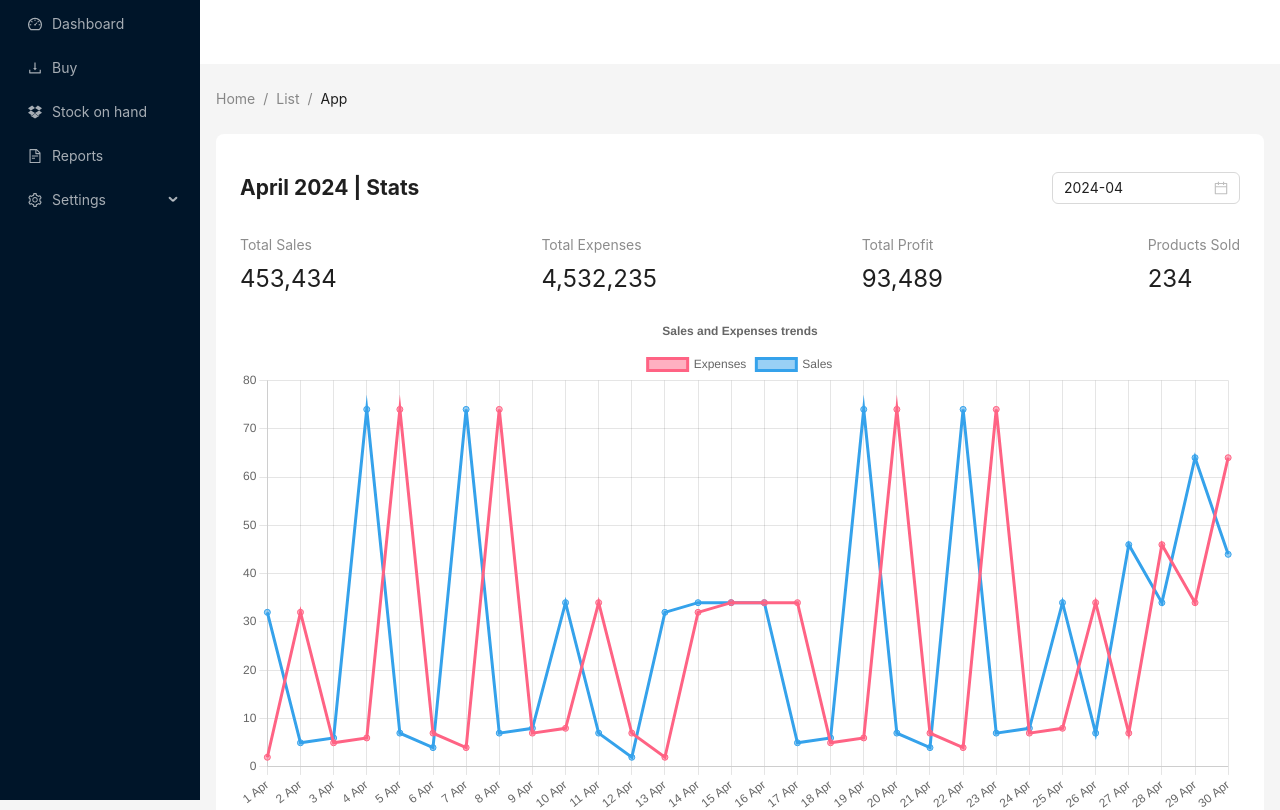
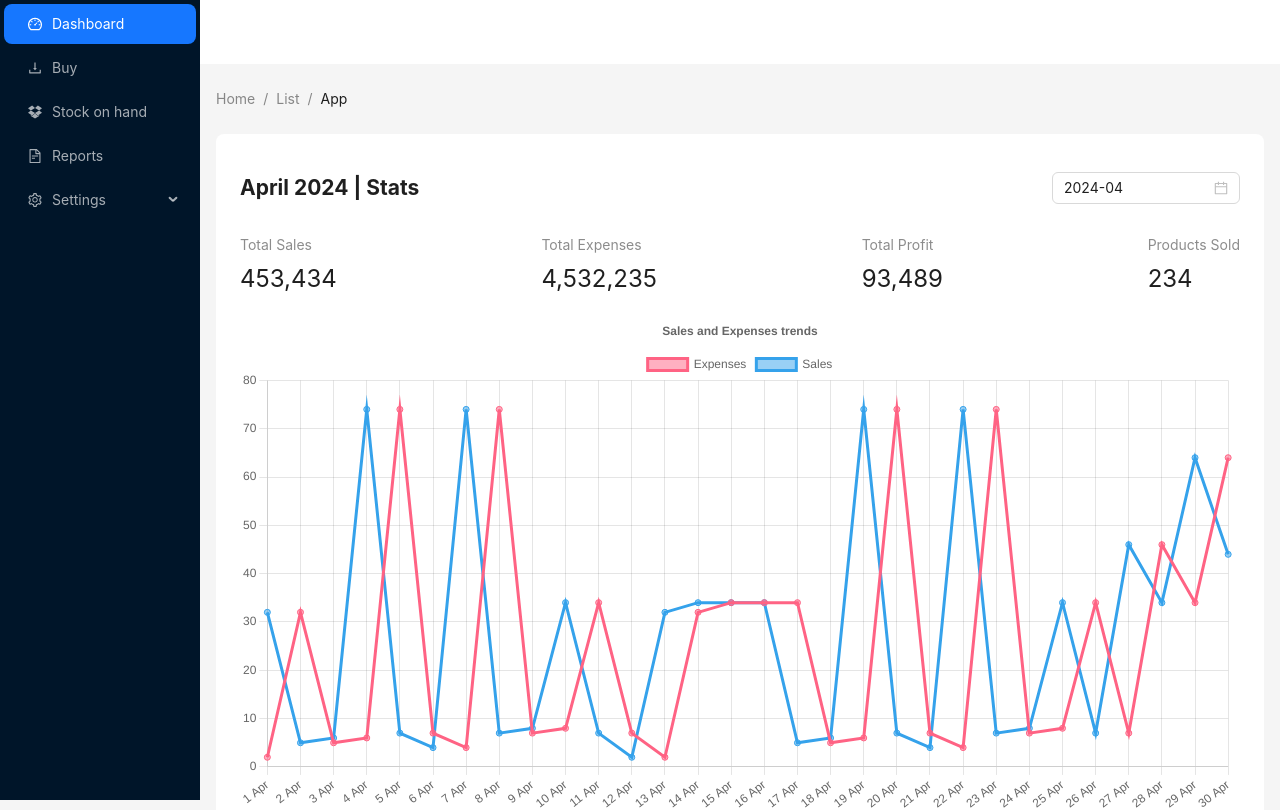
Before and after one commit to v4mpc/smt-ui, a React (Vite) app: page /dashboard in a window 1280 px wide. Shown: the top 810 px of the page. Built offline with nearby package versions, Linux system fonts and the light colour scheme; data requests are answered from the project's data file.

Commit message:
fixed menu selection on url change

```diff
--- a/src/components/AppLayout.jsx
+++ b/src/components/AppLayout.jsx
@@ -13,13 +13,14 @@ const items = [
     {
         key: "dashboard",
         icon: <DashboardOutlined />,
-        label: <Link to="/dashboard">Dashboard</Link>,
+        label: <Link to="/dashboard" >Dashboard</Link>,
     },
     { key: "buy", icon: <DownloadOutlined />, label: <Link to="/buy">Buy</Link> },
     {
-        key: "soh",
+        key: "stock-on-hand",
         icon: <DropboxOutlined />,
         label: <Link to="/stock-on-hand">Stock on hand</Link>,
+
     },
     { key: "reports", icon: <FileTextOutlined />, label: "Reports" },
     {
@@ -75,7 +76,9 @@ const data = [
 const AppLayout = () => {
 
     const location=useLocation();
-    console.log(location);
+
+    console.log(location.pathname.slice(1))
+
   const {
     token: { colorBgContainer, borderRadiusLG },
   } = theme.useToken();
@@ -95,7 +98,7 @@ const AppLayout = () => {
         <Menu
           theme="dark"
           mode="inline"
-          defaultSelectedKeys={["4"]}
+          defaultSelectedKeys={[location?.pathname.slice(1)]}
           items={items}
         />
       </Sider>
```
